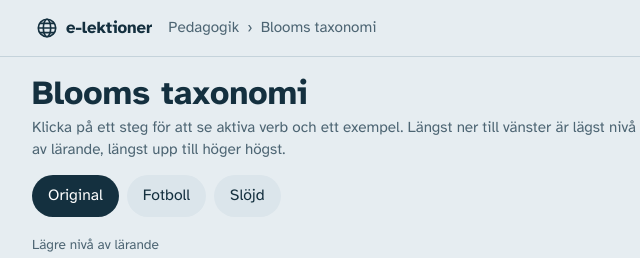
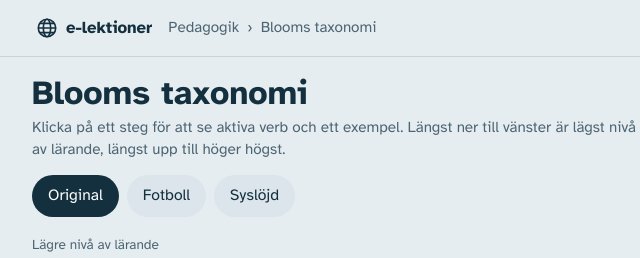
Before and after one commit to solrankos/e-lektioner, a plain HTML site: page pedagogik/blooms-taxonomi/index.html in a window 1280 px wide. Shown: the top 258 px of the page, 102-742 px from the left. Drawn offline with Linux system fonts and the light colour scheme.

Commit message:
Gör slöjdvarianten till syslöjd
Co-Authored-By: Claude Opus 5.5 <noreply@anthropic.com>

```diff
--- a/pedagogik/blooms-taxonomi/index.html
+++ b/pedagogik/blooms-taxonomi/index.html
@@ -4,7 +4,7 @@
 <meta charset="utf-8">
 <meta name="viewport" content="width=device-width, initial-scale=1, viewport-fit=cover">
 <title>Blooms taxonomi – e-lektioner</title>
-<meta name="description" content="Blooms taxonomi för lärandemål i sex steg. Originalet och två förenklade varianter för barn med liknelser från fotboll och slöjd.">
+<meta name="description" content="Blooms taxonomi för lärandemål i sex steg. Originalet och två förenklade varianter för barn med liknelser från fotboll och syslöjd.">
 <link rel="preload" href="../../assets/fonts/atkinson-hyperlegible-latin-400-normal.woff2" as="font" type="font/woff2" crossorigin>
 <link rel="preload" href="../../assets/fonts/atkinson-hyperlegible-latin-700-normal.woff2" as="font" type="font/woff2" crossorigin>
 <link rel="stylesheet" href="../../assets/css/site.css">
@@ -129,7 +129,7 @@ h1{font-size:clamp(1.5rem,4vw,2.1rem);line-height:1.1;margin:0}
       <div role="group" aria-label="Variant" style="display:flex;flex-wrap:wrap;gap:8px">
         <button class="chip" type="button" data-variant="original">Original</button>
         <button class="chip" type="button" data-variant="fotboll">Fotboll</button>
-        <button class="chip" type="button" data-variant="slojd">Slöjd</button>
+        <button class="chip" type="button" data-variant="slojd">Syslöjd</button>
       </div>
       <button class="primary print" type="button" id="print">Skriv ut / spara som PDF</button>
     </div>
@@ -214,36 +214,36 @@ h1{font-size:clamp(1.5rem,4vw,2.1rem);line-height:1.1;margin:0}
       ]
     },
     slojd: {
-      title: "Lärandets trappa – slöjd",
+      title: "Lärandets trappa – syslöjd",
       sub: "Sex steg för att lära sig något, från att komma ihåg till att bedöma.",
-      help: "Klicka på ett steg. Varje steg förklaras med slöjd. Ju högre upp i trappan, desto mer kan man.",
-      pdfName: "Blooms taxonomi – slöjd",
+      help: "Klicka på ett steg. Varje steg förklaras med syslöjd. Ju högre upp i trappan, desto mer kan man.",
+      pdfName: "Blooms taxonomi – syslöjd",
       source: SOURCE_SHORT,
       levels: [
         {name:"Komma ihåg", orig:"Faktakunskaper",
          verbs:["Nämna","Lista","Upprepa"],
-         simile:"Du vet vad verktygen och materialen heter: fogsvans, syl, symaskin, sandpapper, furu och bomullstyg.",
-         example:"Vad heter sågen som du sågar raka snitt med?"},
+         simile:"Du vet vad sakerna heter: symaskin, knappnål, sax, tråd, sömsmån och bomullstyg.",
+         example:"Vad heter nålen som håller ihop tyget innan du syr?"},
         {name:"Förstå", orig:"Förståelse",
          verbs:["Förklara","Ge exempel","Sammanfatta","Skriva om"],
-         simile:"Du kan förklara med egna ord varför man nålar tyget innan man syr, eller varför man slipar med fibrerna.",
-         example:"Förklara varför man slipar med grövre sandpapper först och finare sist."},
+         simile:"Du kan förklara med egna ord varför man nålar tyget innan man syr, eller varför man lämnar sömsmån.",
+         example:"Förklara varför man stryker sömmarna innan man syr vidare."},
         {name:"Använda", orig:"Tillämpning",
          verbs:["Använda","Visa","Lösa","Mäta"],
-         simile:"Du följer en beskrivning och gör det själv: mäter, sågar och spikar ihop en fågelholk.",
-         example:"Mät upp och såga till en bit som är exakt 20 cm lång."},
+         simile:"Du följer ett mönster och gör det själv: mäter, klipper ut och syr ihop en tygpåse.",
+         example:"Mät upp och klipp ut en tygbit som är 30 × 40 cm."},
         {name:"Undersöka", orig:"Analys",
          verbs:["Peka ut","Sortera","Dela upp","Urskilja"],
-         simile:"Du tittar noga på en sak för att se hur den är byggd. Vilka delar har en stol, och hur sitter de ihop?",
-         example:"Titta på en ryggsäck. Vilka delar är den sydd av och hur sitter de ihop?"},
+         simile:"Du tittar noga på ett plagg för att se hur det är sytt. Vilka delar har en tröja, och hur sitter de ihop?",
+         example:"Vänd en ryggsäck ut och in. Vilka delar är den sydd av, och vilka sömmar ser du?"},
         {name:"Skapa", orig:"Syntes",
          verbs:["Skapa","Planera","Kombinera","Hitta på"],
-         simile:"Du hittar på en egen sak: skissar, väljer material och kombinerar tekniker du redan kan.",
-         example:"Planera och gör en egen förvaringslåda med lock."},
+         simile:"Du hittar på en egen sak: skissar, väljer tyg och kombinerar tekniker du redan kan, som applikation och broderi.",
+         example:"Planera och sy ett eget pennfodral med dragkedja."},
         {name:"Bedöma", orig:"Värdering",
          verbs:["Värdera","Motivera","Ta ställning","Föreslå"],
-         simile:"Du tittar på ditt färdiga arbete. Håller det? Blev det som skissen? Vad skulle du göra annorlunda nästa gång?",
-         example:"Vad blev bra med din låda och vad skulle du ändra? Varför?"}
+         simile:"Du tittar på ditt färdiga arbete. Håller sömmarna? Blev det som skissen? Vad skulle du göra annorlunda nästa gång?",
+         example:"Vad blev bra med ditt pennfodral och vad skulle du ändra? Varför?"}
       ]
     }
   };
@@ -283,7 +283,7 @@ h1{font-size:clamp(1.5rem,4vw,2.1rem);line-height:1.1;margin:0}
     h += '<table><thead><tr><th style="width:11%"></th>' + L.map(function(l){
       return '<th>'+esc(l.name)+'<small>'+esc(kid ? l.orig : l.desc)+'</small></th>';
     }).join("") + '</tr></thead><tbody>';
-    if (kid) h += '<tr><td class="row-label">Som i '+(current==="fotboll"?"fotboll":"slöjd")+'</td>' + L.map(function(l){ return '<td style="text-align:left">'+esc(l.simile)+'</td>'; }).join("") + '</tr>';
+    if (kid) h += '<tr><td class="row-label">Som i '+(current==="fotboll"?"fotboll":"syslöjd")+'</td>' + L.map(function(l){ return '<td style="text-align:left">'+esc(l.simile)+'</td>'; }).join("") + '</tr>';
     h += '<tr><td class="row-label">'+(kid ? "Ord" : "Aktiva verb")+'</td>' + L.map(function(l){ return '<td><ul>'+verbList(l.verbs)+'</ul></td>'; }).join("") + '</tr>';
     h += '<tr><td class="row-label">'+(kid ? "Prova själv" : "Exempel")+'</td>' + L.map(function(l){ return '<td>'+esc(l.example)+'</td>'; }).join("") + '</tr>';
     h += '</tbody></table><div class="p-source">'+v.source+'</div>';
```
Also changed, not shown: index.html (+1 -1 lines).
